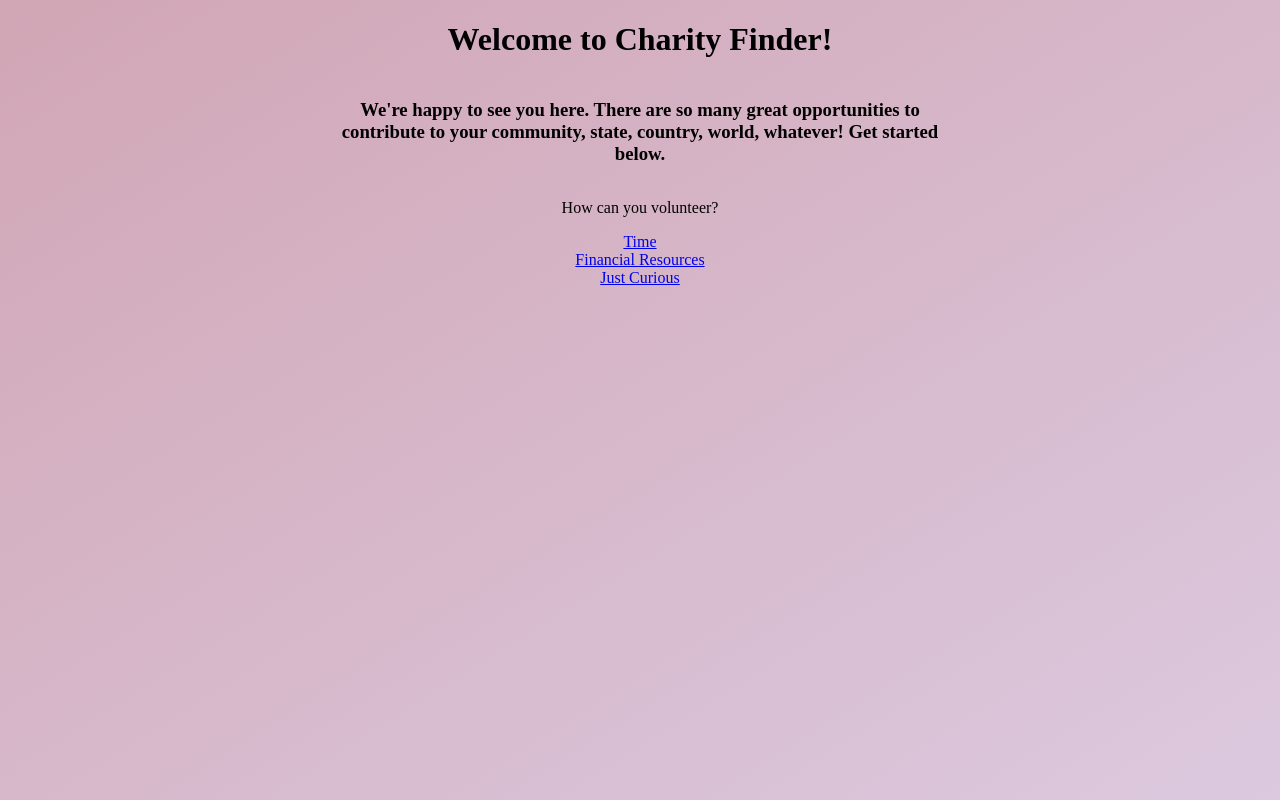
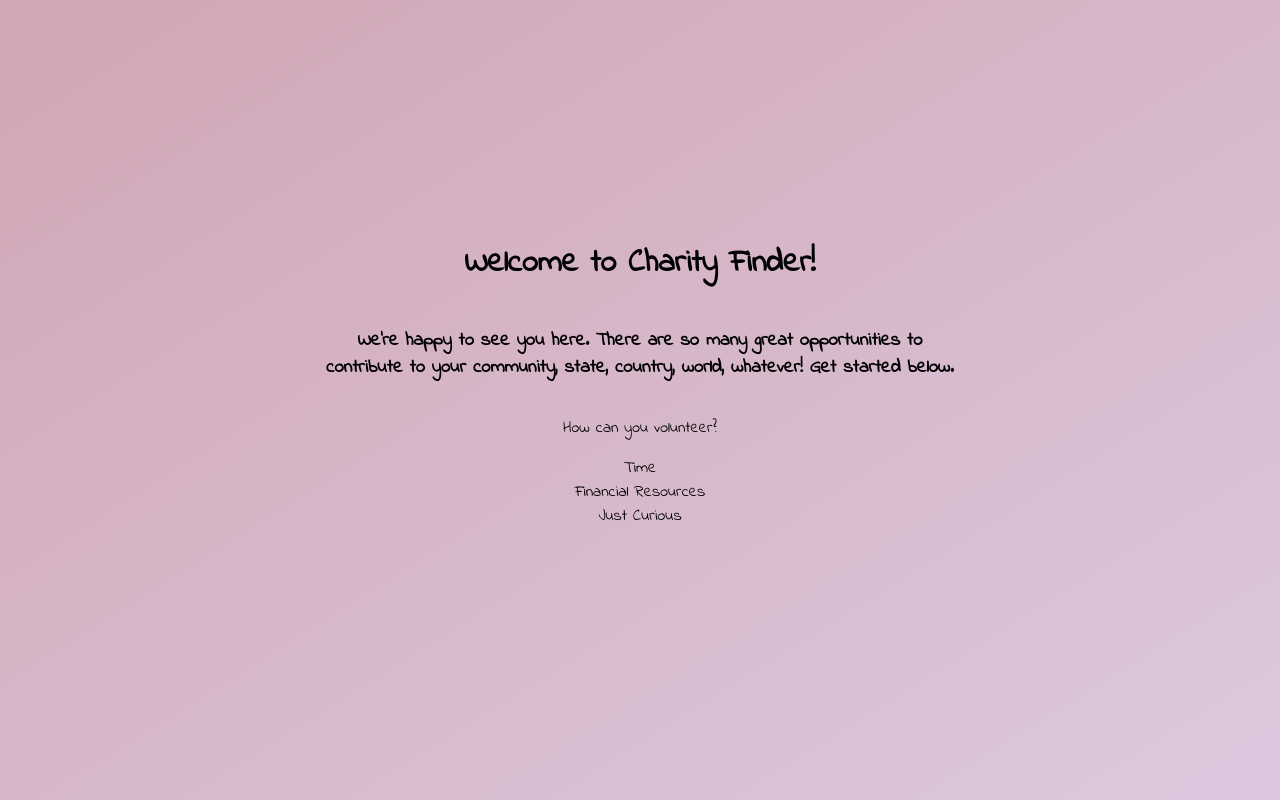
Before and after one commit to rose-paul/charity_finder, a React app: page /#/ in a window 1280 px wide. Built offline with nearby package versions, Linux system fonts and the light colour scheme.

Commit message:
css front page

```diff
--- a/application.css
+++ b/application.css
@@ -11,12 +11,23 @@
     background-image: linear-gradient(to bottom right, #d1a6b5, rgb(220, 201, 223));
 }
 
+header a {
+    text-decoration: none;
+    color: black;
+}
+
 header > * {
           -webkit-animation: fadein 1.5s; /* Safari, Chrome and Opera > 12.1 */
          -moz-animation: fadein 1.5s; /* Firefox < 16 */
           -ms-animation: fadein 1.5s; /* Internet Explorer */
            -o-animation: fadein 1.5s; /* Opera < 12.1 */
               animation: fadein 1.5s;
+              font-family: 'Indie Flower', cursive;
+
+}
+
+h1 {
+    margin-top: 30vh;
 }
 
 h3 {
--- a/index.html
+++ b/index.html
@@ -4,6 +4,8 @@
     <meta charset="UTF-8">
     <meta name="viewport" content="width=device-width, initial-scale=1.0">
     <link rel="stylesheet" type="text/css" href="./application.css" />
+    <link href="https://fonts.googleapis.com/css?family=Indie+Flower&display=swap" rel="stylesheet">
+
     <script src="./app/assets/javascripts/bundle.js"></script>
     <title>Document</title>
 </head>
```
